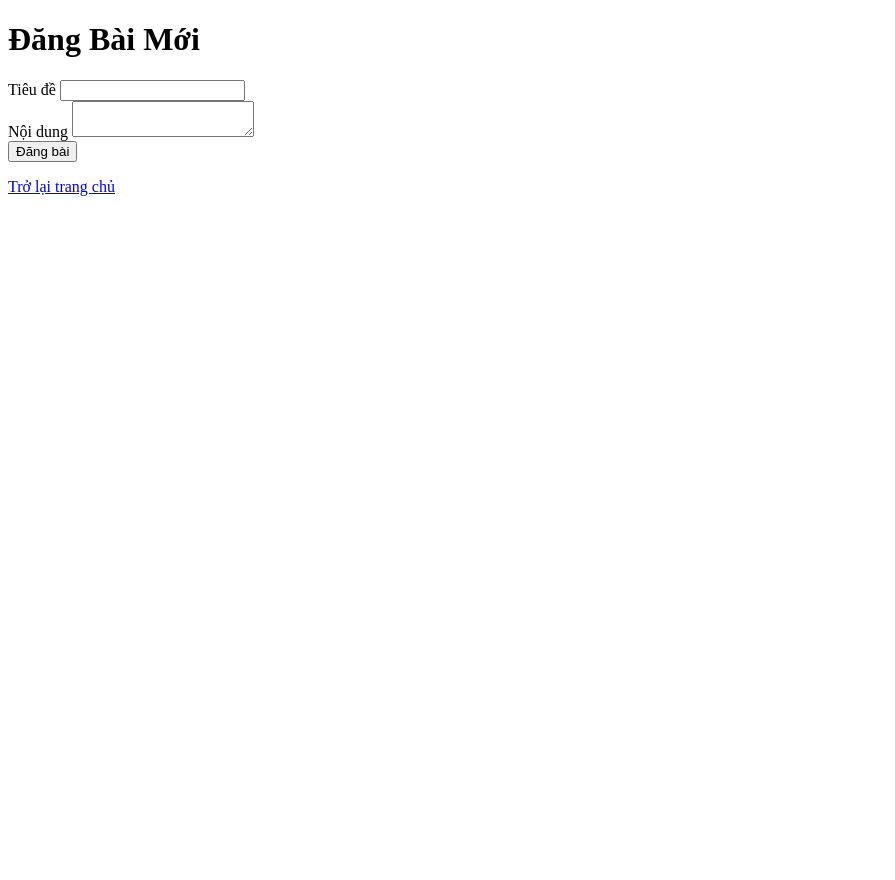
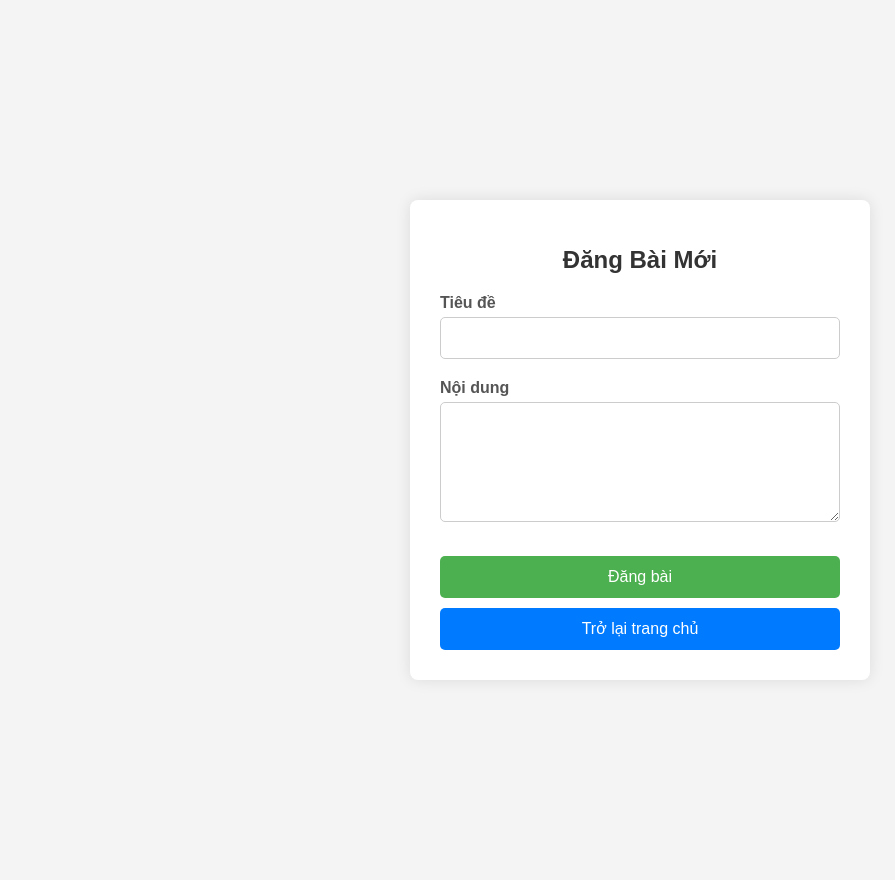
Before and after one commit to HocNguyen10112004/ADDB, a Flask app: page /post in a window 1280 px wide. Shown: the whole page, without its empty margins (0-895 px from the left). Before the commit the page ends 196 px from the top, so only its background shows below. Run offline with Flask 3, Linux system fonts and the light colour scheme; the visitor is signed in with stand-in values (Sample User, id 1).

Commit message:
negative post

```diff
--- a/routes/post.py
+++ b/routes/post.py
@@ -43,6 +43,12 @@ def post_detail(post_id):
     # Lấy bài viết từ database
     try:
         post = db.posts.find_one({"_id": ObjectId(post_id)})
+        # Lấy thông tin người dùng từ collection 'users' dựa trên user_id
+        user = db.users.find_one({"_id": ObjectId(post['user_id'])})  # Lấy thông tin người dùng theo _id
+        if user:
+            post['user_full_name'] = user.get('full_name', 'Unknown')  # Lưu tên người dùng
+        else:
+            post['user_full_name'] = 'Unknown'  # Nếu không tìm thấy user, gán 'Unknown'
     except Exception as e:
         flash(f"Error fetching post: {str(e)}", 'error')
         return redirect(url_for('home.home'))  # Nếu không thể chuyển đổi ID, redirect về trang chủ
--- /dev/null
+++ b/static/style_post.css
@@ -0,0 +1,111 @@
+/* Cấu trúc của body */
+body {
+    font-family: Arial, sans-serif;
+    background-color: #f4f4f4;
+    padding: 40px 0;
+    display: flex;
+    justify-content: center;
+    align-items: center;
+    height: 100vh;
+    margin: 0;
+}
+
+/* Container chính của form */
+form {
+    background-color: #fff;
+    padding: 30px;
+    border-radius: 8px;
+    box-shadow: 0 0 15px rgba(0, 0, 0, 0.1);
+    width: 400px;
+    display: flex;
+    flex-direction: column;
+}
+
+/* Tiêu đề form */
+h1 {
+    text-align: center;
+    color: #333;
+    font-size: 24px;
+    margin-bottom: 20px;
+}
+
+/* Kiểu cho các nhóm input */
+.input-group {
+    margin-bottom: 20px;
+}
+
+.input-group label {
+    font-weight: bold;
+    color: #555;
+    margin-bottom: 5px;
+    display: block;
+}
+
+.input-group input,
+.input-group textarea {
+    width: 100%;
+    padding: 12px;
+    border: 1px solid #ccc;
+    border-radius: 5px;
+    font-size: 14px;
+    box-sizing: border-box;
+}
+
+/* Kiểu cho textarea */
+textarea {
+    resize: vertical;
+    min-height: 120px;
+}
+
+/* Nút đăng bài */
+button {
+    background-color: #4CAF50;
+    color: white;
+    padding: 12px 20px;
+    border: none;
+    border-radius: 5px;
+    cursor: pointer;
+    font-size: 16px;
+    margin-top: 10px;
+}
+
+button:hover {
+    background-color: #45a049;
+}
+
+/* Kiểu cho nút trở lại trang chủ */
+button.back-to-home {
+    background-color: #007bff;
+    color: white;
+    margin-top: 10px;
+}
+
+button.back-to-home:hover {
+    background-color: #0056b3;
+}
+
+button.back-to-home a {
+    color: white;
+    text-decoration: none;
+    display: block;
+}
+
+button.back-to-home a:hover {
+    text-decoration: underline;
+}
+
+/* Link trở lại trang chủ */
+p {
+    text-align: center;
+    margin-top: 20px;
+}
+
+a {
+    color: #007bff;
+    text-decoration: none;
+    font-size: 16px;
+}
+
+a:hover {
+    text-decoration: underline;
+}
--- a/templates/post.html
+++ b/templates/post.html
@@ -4,23 +4,28 @@
     <meta charset="UTF-8">
     <meta name="viewport" content="width=device-width, initial-scale=1.0">
     <title>Đăng Bài</title>
+    <link rel="stylesheet" href="{{ url_for('static', filename='style_post.css') }}">
 </head>
 <body>
-    <h1>Đăng Bài Mới</h1>
 
     <!-- Form đăng bài -->
     <form method="POST" action="/post">
+        <h1>Đăng Bài Mới</h1>
+
         <div class="input-group">
             <label for="title">Tiêu đề</label>
             <input type="text" id="title" name="title" required>
         </div>
+
         <div class="input-group">
             <label for="content">Nội dung</label>
             <textarea id="content" name="content" required></textarea>
         </div>
+
         <button type="submit">Đăng bài</button>
+        <!-- Nút trở lại trang chủ -->
+        <button type="button" class="back-to-home"><a href="{{ url_for('home.home') }}">Trở lại trang chủ</a></button>
     </form>
 
-    <p><a href="{{ url_for('home.home') }}">Trở lại trang chủ</a></p>
 </body>
 </html>
--- a/templates/post_detail.html
+++ b/templates/post_detail.html
@@ -15,7 +15,7 @@
 
     <h1>{{ post.title }}</h1>
     <p>{{ post.content }}</p>
-    <p><strong>Đăng bởi:</strong> Người dùng ID: {{ post.user_id }} vào {{ post.created_at.strftime('%Y-%m-%d %H:%M:%S') }}</p>
+    <p><strong>Đăng bởi:</strong> Người dùng {{ post.user_full_name }} vào {{ post.created_at.strftime('%Y-%m-%d %H:%M:%S') }}</p>
 
     <h2>Bình luận</h2>
 
```
Also changed, not shown: routes/home.py (+24 -23 lines), static/style_index.css (+11 -0 lines), templates/index.html (+5 -2 lines).
